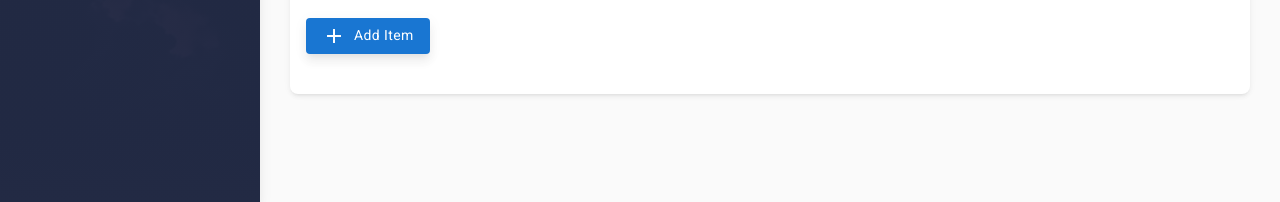
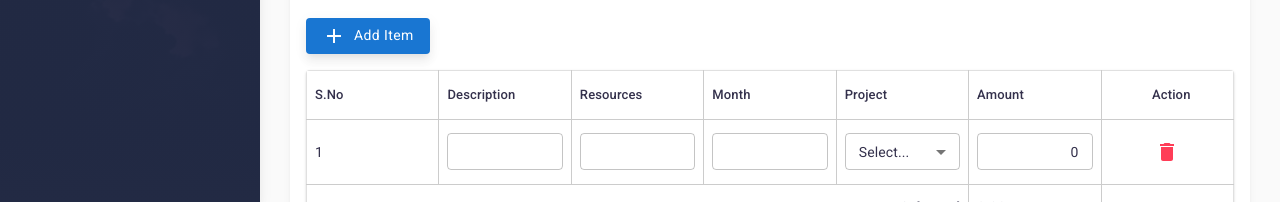
Before and after one commit to Suriyaprakash1997/ReactApp, a React (Vite) app: page /invoice/1 in a window 1280 px wide. Shown: the part 598-800 px from the top of the page. Built offline with nearby package versions, Linux system fonts and the light colour scheme; no server answers; sample sign-in values are in the browser's storage; a small style sheet from the web is missing; what axios-mock-adapter would draw is missing.

Commit message:
Add invoice details table for add details

```diff
--- a/src/app/pages/transaction/Invoice.jsx
+++ b/src/app/pages/transaction/Invoice.jsx
@@ -1,6 +1,19 @@
 import { useState,useEffect } from "react";
 import { useNavigate } from "react-router-dom";
-import {Card,CardHeader,CardContent,Button ,TextField} from "@mui/material";
+import {Card,CardHeader,CardContent,Button ,TextField,
+  Box,
+  IconButton,
+  MenuItem,
+  Select,
+  Table,
+  TableBody,
+  TableCell,
+  TableContainer,
+  TableHead,
+  TableRow,
+  Paper,
+} from "@mui/material";
+import DeleteIcon from "@mui/icons-material/Delete";
 import Icon from "@mui/material/Icon";
 import Grid from "@mui/material/Grid2";
 import { Span } from "app/components/Typography";
@@ -10,6 +23,7 @@ import CustomDatePicker from "app/element/CustomDatePicker";
 import dayjs from 'dayjs';
 import Autocomplete, { createFilterOptions } from "@mui/material/Autocomplete";
 import { DataGrid } from "@mui/x-data-grid";
+import { Margin } from "@mui/icons-material";
 const Invoice = () => {
     const date=Date.now();
       const navigate=useNavigate();
@@ -34,6 +48,43 @@ const Invoice = () => {
                 {id:1, label: "Active" },
                 { id:2,label: "Non-Active" },
               ];
+              const initialItem = {
+                description: "",
+                resources: "",
+                month: "",
+                project: "",
+                amount: 0,
+              };
+              const [items, setItems] = useState([initialItem]);
+
+              const addItem = () => {
+                setItems([
+                  ...items,
+                  { description: "", resources: "", month: "", project: "", amount: "" },
+                ]);
+              };
+
+              const removeItem = (index) => {
+                const newItems = [...items];
+                newItems.splice(index, 1);
+                setItems(newItems);
+              };
+
+              const handleChange = (index, field, value) => {
+                const newItems = [...items];
+                newItems[index][field] = value;
+                setItems(newItems);
+              };
+
+              const calculateSubTotal = () => {
+                return items.reduce((total, item) => total + parseFloat(item.amount || 0), 0).toFixed(2);
+              };
+              const handleSave = () => {
+                console.log("Saved Invoice Items:", items);
+              };
+              const handleClear = () => {
+                setItems([initialItem]);
+              };
   return (
     <>
        <Card>
@@ -176,12 +227,137 @@ helperText={formik.touched.invoiceDate && formik.errors.invoiceDate}
         </Card>
        <Card className="mt-2">
        <CardHeader title="Invoice Details"/>
-       <Button sx={{mx:2,mt:2}} color="primary" variant="contained" type="button" onClick={NavigateInvoice}>
+       <Button sx={{mx:2,mt:2}} color="primary" variant="contained" type="button" onClick={addItem}>
           <Icon>add</Icon>
           <Span sx={{ pl: 1, textTransform: "capitalize" }}>Add Item</Span>
             </Button>
             <CardContent>
+        <TableContainer component={Paper}>
+        <Table sx={{
+    border: 1,
+    borderColor: "grey.300",
+    "& th, & td": {
+      borderBottom: "1px solid #ccc",
+      borderRight: "1px solid #ccc",
+      paddingLeft: 1,
+    },
+    "& th:last-child, & td:last-child": {
+      borderRight: "none",
+    },
+  }}>
+          <TableHead>
+            <TableRow>
+              <TableCell>S.No</TableCell>
+              <TableCell>Description</TableCell>
+              <TableCell>Resources</TableCell>
+              <TableCell>Month</TableCell>
+              <TableCell>Project</TableCell>
+              <TableCell>Amount</TableCell>
+              <TableCell sx={{textAlign:'center'}}>Action</TableCell>
+            </TableRow>
+          </TableHead>
 
+          <TableBody>
+            {items.map((item, index) => (
+              <TableRow key={index}>
+                <TableCell>{index + 1}</TableCell>
+                <TableCell>
+                  <TextField
+                    variant="outlined"
+                    size="small"
+                    value={item.description}
+                    onChange={(e) => handleChange(index, "description", e.target.value)}
+                    fullWidth
+                  />
+                </TableCell>
+                <TableCell>
+                  <TextField
+                    variant="outlined"
+                    size="small"
+                    value={item.resources}
+                    onChange={(e) => handleChange(index, "resources", e.target.value)}
+                    fullWidth
+                  />
+                </TableCell>
+                <TableCell>
+                  <TextField
+                    variant="outlined"
+                    size="small"
+                    value={item.month}
+                    onChange={(e) => handleChange(index, "month", e.target.value)}
+                    fullWidth
+                  />
+                </TableCell>
+                <TableCell>
+                  <Select
+                    value={item.project}
+                    onChange={(e) => handleChange(index, "project", e.target.value)}
+                    displayEmpty
+                    size="small"
+                    fullWidth
+                  >
+                    <MenuItem value="">Select...</MenuItem>
+                    <MenuItem value="Project A">Project A</MenuItem>
+                    <MenuItem value="Project B">Project B</MenuItem>
+                  </Select>
+                </TableCell>
+                <TableCell>
+                  <TextField
+                  inputProps={{style: {textAlign: 'right'}}}
+                  sx={{
+                    "& input::-webkit-outer-spin-button, & input::-webkit-inner-spin-button": {
+                      WebkitAppearance: "none",
+                      margin: 0,
+                    },
+                    "& input[type=number]": {
+                      MozAppearance: "textfield",
+                    },
+                  }}
+                    type="number"
+                    variant="outlined"
+                    size="small"
+                    value={item.amount}
+                    onChange={(e) => handleChange(index, "amount", e.target.value)}
+                    fullWidth
+                  />
+                </TableCell>
+                <TableCell align="center">
+                  <IconButton color="error" onClick={() => removeItem(index)}>
+                    <DeleteIcon />
+                  </IconButton>
+                </TableCell>
+              </TableRow>
+            ))}
+
+            {/* Subtotal Row */}
+            <TableRow>
+              <TableCell colSpan={5} align="right" sx={{ fontWeight: "bold" }}>
+                Sub Total
+              </TableCell>
+              <TableCell sx={{ fontWeight: "bold" }}>{calculateSubTotal()}</TableCell>
+              <TableCell />
+            </TableRow>
+
+            {/* Total Row */}
+            <TableRow>
+              <TableCell colSpan={5} align="right" sx={{ fontWeight: "bold" }}>
+                Total
+              </TableCell>
+              <TableCell sx={{ fontWeight: "bold" }}>{calculateSubTotal()}</TableCell>
+              <TableCell />
+            </TableRow>
+          </TableBody>
+        </Table>
+      </TableContainer>
+      <Box mt={2} textAlign="right">
+        <Button variant="contained" color="success" onClick={handleSave}>
+          Save
+        </Button>
+        <Button variant="contained" color="error" onClick={handleClear} sx={{ ml: 2 }}>
+          <Icon>clear</Icon>
+          Clear
+        </Button>
+      </Box>
             </CardContent>
        </Card>
     </>
```
